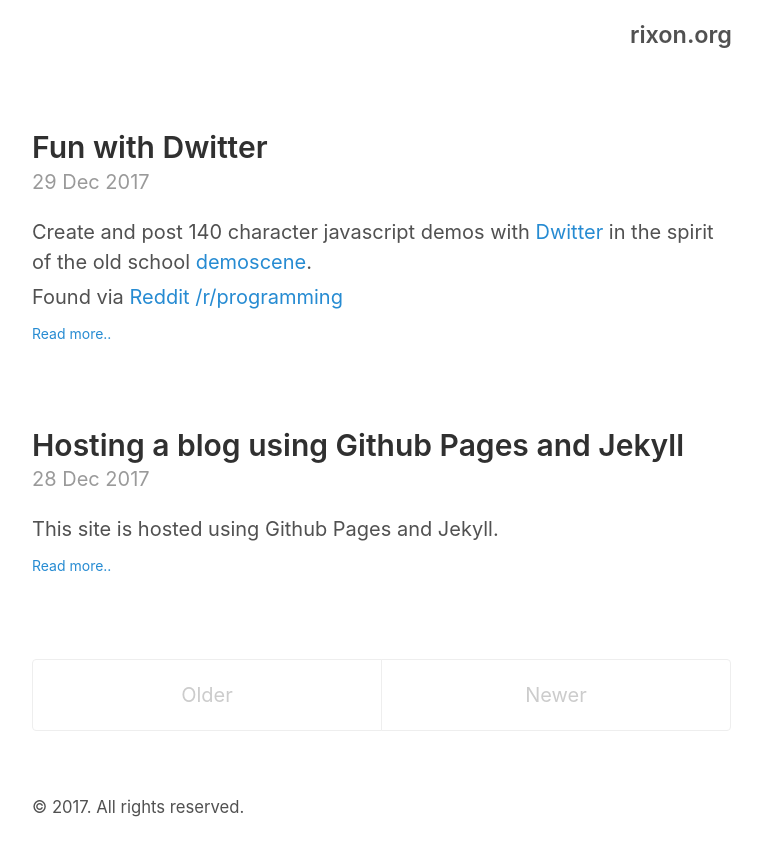
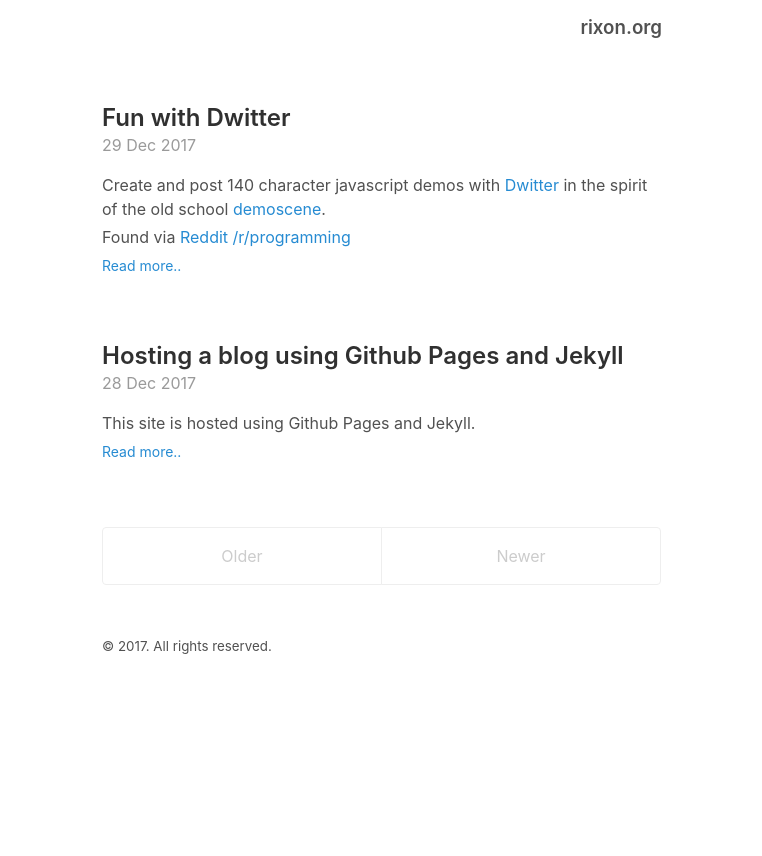
Before and after one commit to jeremyrixon/jeremyrixon, a Jekyll site: the page built from index.html, in a window 1280 px wide. Shown: the top 856 px of the page, without its empty margins (258-1020 px from the left). Built offline with Jekyll 4.4.1, drawn with Linux system fonts in a browser that asks for light colours; the list of posts is cut into pages by our own code.

Commit message:
setting up

```diff
--- a/_sass/_variables.scss
+++ b/_sass/_variables.scss
@@ -24,7 +24,7 @@ $link-color: $blue;
 $border-color: #e5e5e5;
 
 $large-breakpoint: 38em;
-$large-font-size: 20px;
+$large-font-size: 16px;
 
 $code-font-family: Menlo, Monaco, "Courier New", monospace;
 $code-color: #bf616a;
```
